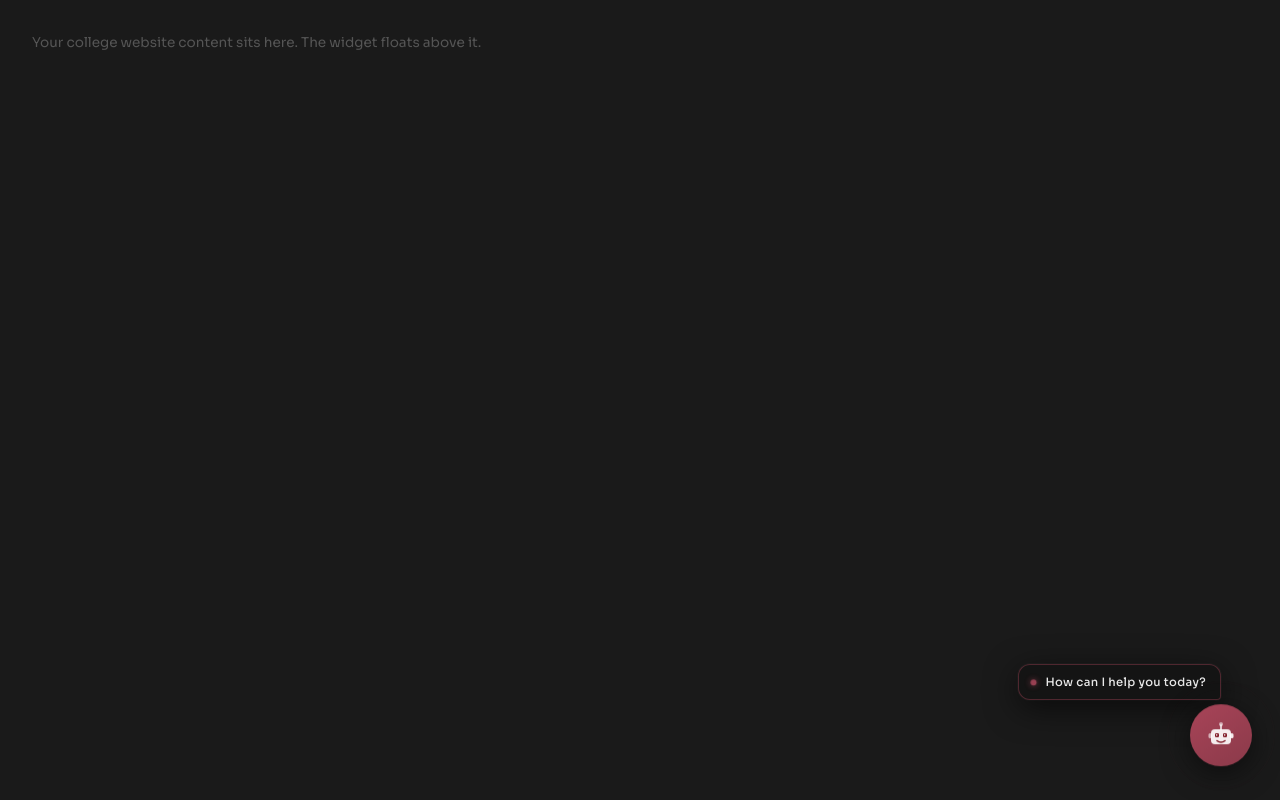
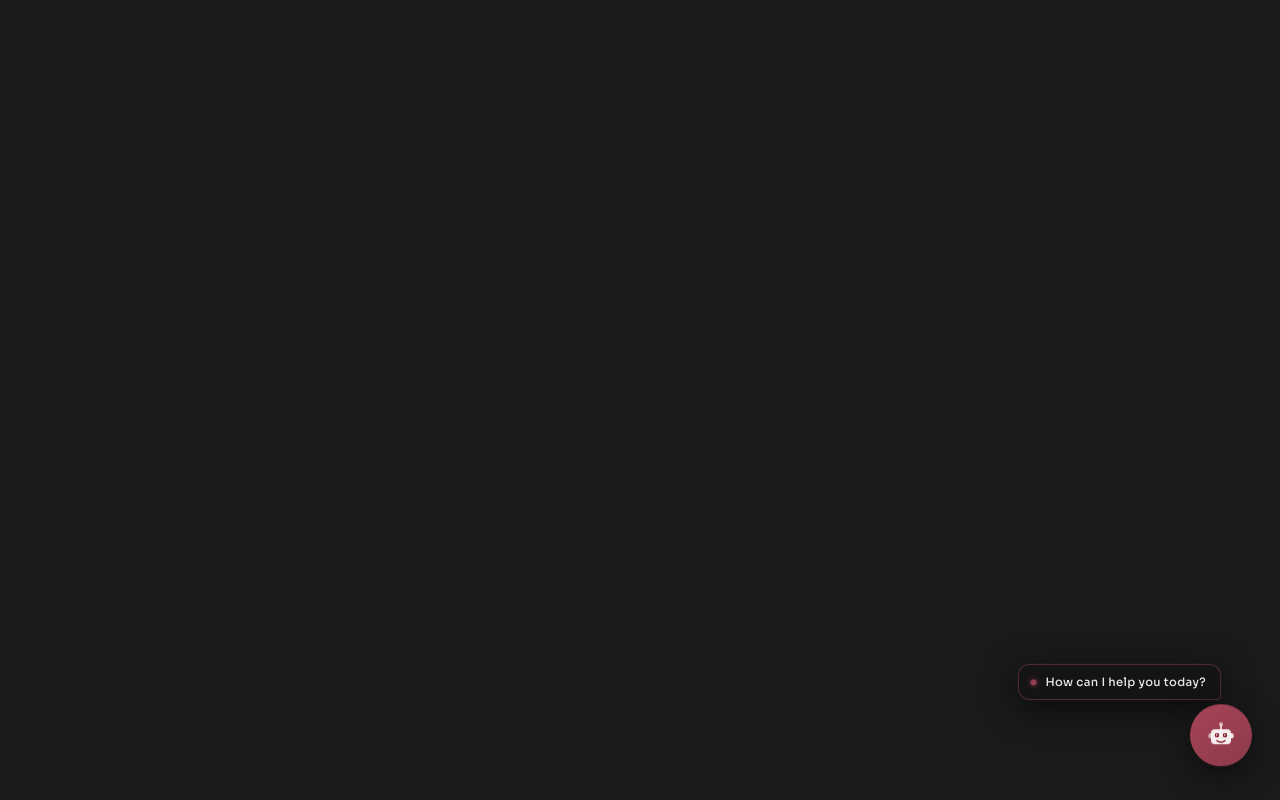
Before and after one commit to madhavsb733/college, a plain HTML site: page index.html in a window 1280 px wide. Drawn offline with Linux system fonts and the light colour scheme.

Commit message:
Update index.html

```diff
--- a/index.html
+++ b/index.html
@@ -485,13 +485,7 @@
 <body>
 
 <div class="pageContent">
-  <p>Your college website content sits here. The widget floats above it.</p>
 </div>
-
-<!-- ══════════════════════════════════════════
-  WIDGET — copy from here to END WIDGET
-  paste just before </body> in your site
-═══════════════════════════════════════════ -->
 
 <div class="chatLauncher" id="chatLauncher" onclick="openChat()">
   <div class="greetingBubble">
@@ -586,7 +580,7 @@
   </div>
 </div>
 
-<!-- END WIDGET -->
+
 
 <script>
   const GROQ_API_KEY = "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";
```
